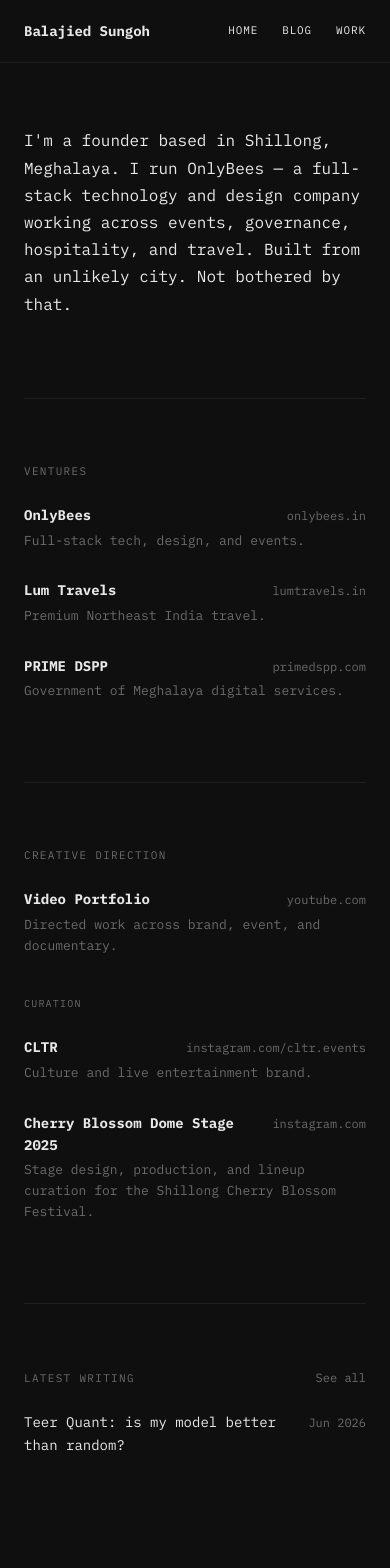
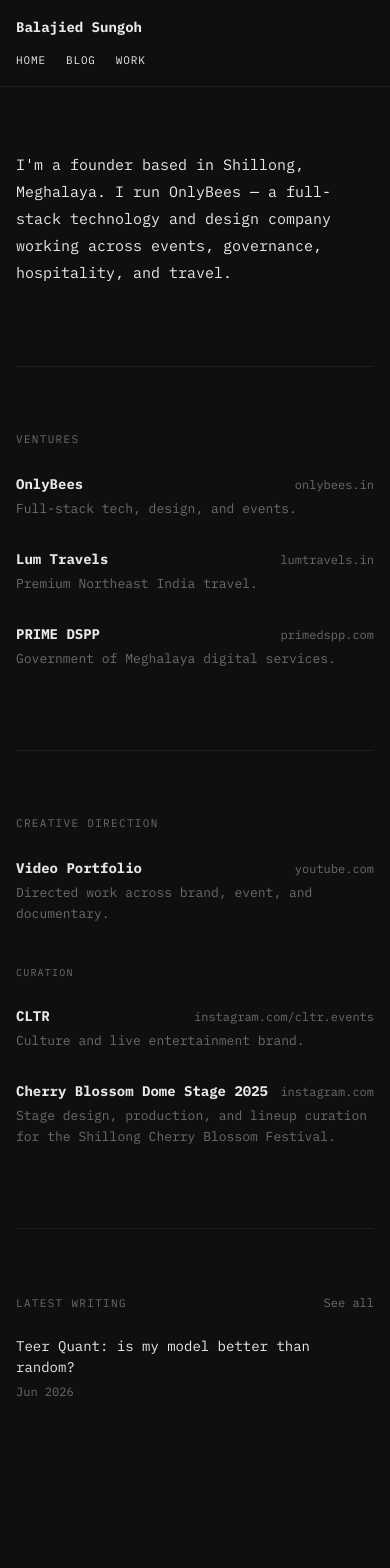
Before and after one commit to balajied29/mysite, a Next.js app: page / in a window 390 px wide. Shown: the top 1568 px of the page. Built offline with nearby package versions, Linux system fonts and the light colour scheme.

Commit message:
Update bio, mobile responsive layout, fix all routes
Remove diary nav, add blog/work pages, responsive nav/table/rows,
update bio copy, real social links.

Co-Authored-By: Claude Sonnet 4.6 <noreply@anthropic.com>

```diff
--- a/app/blog/page.tsx
+++ b/app/blog/page.tsx
@@ -8,7 +8,7 @@ export default function Blog() {
       <section style={{ marginBottom: "64px" }}>
         <h1 style={{ fontSize: "18px", fontWeight: 700, marginBottom: "16px" }}>Blog</h1>
         <p style={{ color: "var(--muted)", fontSize: "14px", lineHeight: "1.7" }}>
-          Writing on building, design, Northeast India,<br />
+          Writing on building, design, Northeast India,
           and things worth thinking about.
         </p>
       </section>
@@ -19,9 +19,9 @@ export default function Blog() {
         <p className="section-label">Archive</p>
         <div style={{ display: "flex", flexDirection: "column", gap: "16px" }}>
           {posts.map((post) => (
-            <div key={post.slug} style={{ display: "flex", justifyContent: "space-between", alignItems: "baseline" }}>
-              <Link href={`/blog/${post.slug}`} style={{ fontSize: "14px" }}>{post.title}</Link>
-              <span style={{ color: "var(--muted)", fontSize: "12px", whiteSpace: "nowrap", marginLeft: "16px" }}>{post.date}</span>
+            <div key={post.slug} className="content-row">
+              <Link href={`/blog/${post.slug}`} className="content-row-title">{post.title}</Link>
+              <span className="content-row-meta">{post.date}</span>
             </div>
           ))}
         </div>
--- a/app/globals.css
+++ b/app/globals.css
@@ -70,3 +70,120 @@ hr {
   color: var(--muted);
   margin-bottom: 24px;
 }
+
+/* Navigation */
+.nav-inner {
+  display: flex;
+  justify-content: space-between;
+  align-items: center;
+  padding-top: 20px;
+  padding-bottom: 20px;
+}
+
+.nav-links {
+  display: flex;
+  gap: 24px;
+  font-size: 11px;
+  text-transform: uppercase;
+  letter-spacing: 0.08em;
+}
+
+/* Content rows — title left, meta right */
+.content-row {
+  display: flex;
+  justify-content: space-between;
+  align-items: flex-start;
+  gap: 16px;
+}
+
+.content-row-title {
+  font-size: 14px;
+  flex: 1;
+  min-width: 0;
+  line-height: 1.5;
+}
+
+.content-row-meta {
+  color: var(--muted);
+  font-size: 12px;
+  white-space: nowrap;
+  flex-shrink: 0;
+  padding-top: 1px;
+}
+
+/* Version table in blog post */
+.version-table-header,
+.version-table-row {
+  display: grid;
+  grid-template-columns: 80px 70px 80px 1fr;
+  gap: 8px 12px;
+  margin-bottom: 10px;
+}
+
+.version-table-header {
+  margin-bottom: 8px;
+}
+
+/* Venture row — name left, url right */
+.venture-row-top {
+  display: flex;
+  justify-content: space-between;
+  align-items: baseline;
+  gap: 12px;
+}
+
+.venture-row-url {
+  color: var(--muted);
+  font-size: 12px;
+  white-space: nowrap;
+  flex-shrink: 0;
+}
+
+/* Section header with label + action link */
+.section-header {
+  display: flex;
+  justify-content: space-between;
+  align-items: baseline;
+  margin-bottom: 24px;
+}
+
+/* ── Mobile ─────────────────────────────────────────── */
+@media (max-width: 430px) {
+  :root {
+    --padding-x: 16px;
+  }
+
+  .nav-inner {
+    flex-direction: column;
+    align-items: flex-start;
+    gap: 14px;
+    padding-top: 16px;
+    padding-bottom: 16px;
+  }
+
+  .nav-links {
+    gap: 20px;
+  }
+
+  /* On very small screens, stack title above date */
+  .content-row {
+    flex-direction: column;
+    gap: 4px;
+  }
+
+  .content-row-meta {
+    padding-top: 0;
+  }
+
+  /* Table: collapse to 2 columns (version+verdict, sharpe+hitrate) */
+  .version-table-header {
+    display: none;
+  }
+
+  .version-table-row {
+    grid-template-columns: 1fr 1fr;
+    padding-bottom: 12px;
+    border-bottom: 1px solid var(--divider);
+    margin-bottom: 12px;
+  }
+}
--- a/app/layout.tsx
+++ b/app/layout.tsx
@@ -16,15 +16,17 @@ export const metadata: Metadata = {
 
 function Nav() {
   return (
-    <nav style={{ borderBottom: "1px solid var(--divider)", marginBottom: "0" }}>
-      <div className="container" style={{ display: "flex", justifyContent: "space-between", alignItems: "center", paddingTop: "20px", paddingBottom: "20px" }}>
+    <nav style={{ borderBottom: "1px solid var(--divider)" }}>
+      <div className="container">
+        <div className="nav-inner">
           <Link href="/" style={{ fontWeight: 700, fontSize: "14px" }}>
             Balajied Sungoh
           </Link>
-        <div style={{ display: "flex", gap: "24px", fontSize: "11px", textTransform: "uppercase", letterSpacing: "0.08em" }}>
+          <div className="nav-links">
             <Link href="/">Home</Link>
             <Link href="/blog">Blog</Link>
             <Link href="/work">Work</Link>
+          </div>
         </div>
       </div>
     </nav>
@@ -34,8 +36,8 @@ function Nav() {
 function Footer() {
   return (
     <footer style={{ borderTop: "1px solid var(--divider)", marginTop: "96px" }}>
-      <div className="container" style={{ display: "flex", justifyContent: "space-between", alignItems: "center", paddingTop: "20px", paddingBottom: "32px", fontSize: "12px" }}>
-        <div style={{ display: "flex", gap: "20px" }}>
+      <div className="container" style={{ display: "flex", justifyContent: "space-between", alignItems: "center", paddingTop: "20px", paddingBottom: "32px", fontSize: "12px", flexWrap: "wrap", gap: "12px" }}>
+        <div style={{ display: "flex", gap: "20px", flexWrap: "wrap" }}>
           <a href="https://github.com/balajied29" target="_blank" rel="noopener noreferrer">GitHub</a>
           <a href="https://x.com/itsbalajied" target="_blank" rel="noopener noreferrer">X</a>
           <a href="#">LinkedIn</a>
--- a/app/page.tsx
+++ b/app/page.tsx
@@ -34,17 +34,15 @@ const curation = [
 function VentureRow({ name, url, href, description }: { name: string; url: string | null; href: string | null; description: string }) {
   return (
     <div>
-      <div style={{ display: "flex", justifyContent: "space-between", alignItems: "baseline" }}>
+      <div className="venture-row-top">
         <span style={{ fontWeight: 700 }}>{name}</span>
         {href ? (
-          <a href={href} target="_blank" rel="noopener noreferrer" style={{ color: "var(--muted)", fontSize: "12px" }}>
-            {url}
-          </a>
+          <a href={href} target="_blank" rel="noopener noreferrer" className="venture-row-url">{url}</a>
         ) : (
-          <span style={{ color: "var(--muted)", fontSize: "12px" }}>—</span>
+          <span className="venture-row-url">—</span>
         )}
       </div>
-      <p style={{ color: "var(--muted)", fontSize: "13px", marginTop: "4px" }}>{description}</p>
+      <p style={{ color: "var(--muted)", fontSize: "13px", marginTop: "4px", lineHeight: "1.6" }}>{description}</p>
     </div>
   );
 }
@@ -55,8 +53,8 @@ export default function Home() {
 
       {/* Hero */}
       <section style={{ marginBottom: "80px" }}>
-        <p style={{ fontSize: "16px", lineHeight: "1.7", whiteSpace: "pre-line" }}>
-          {`I'm a founder based in Shillong, Meghalaya. I run OnlyBees — a full-stack technology and design company working across events, governance, hospitality, and travel. Built from an unlikely city. Not bothered by that.`}
+        <p style={{ fontSize: "15px", lineHeight: "1.8" }}>
+          I&apos;m a founder based in Shillong, Meghalaya. I run OnlyBees — a full-stack technology and design company working across events, governance, hospitality, and travel.
         </p>
       </section>
 
@@ -90,22 +88,21 @@ export default function Home() {
       <hr />
 
       {/* Latest Writing */}
-      <section style={{ marginTop: "64px", marginBottom: "80px" }}>
-        <div style={{ display: "flex", justifyContent: "space-between", alignItems: "baseline", marginBottom: "24px" }}>
+      <section style={{ marginTop: "64px", marginBottom: "16px" }}>
+        <div className="section-header">
           <p className="section-label" style={{ marginBottom: 0 }}>Latest Writing</p>
           <Link href="/blog" style={{ fontSize: "12px", color: "var(--muted)" }}>See all</Link>
         </div>
         <div style={{ display: "flex", flexDirection: "column", gap: "16px" }}>
           {posts.map((post) => (
-            <div key={post.slug} style={{ display: "flex", justifyContent: "space-between", alignItems: "baseline" }}>
-              <Link href={`/blog/${post.slug}`} style={{ fontSize: "14px" }}>{post.title}</Link>
-              <span style={{ color: "var(--muted)", fontSize: "12px", whiteSpace: "nowrap", marginLeft: "16px" }}>{post.date}</span>
+            <div key={post.slug} className="content-row">
+              <Link href={`/blog/${post.slug}`} className="content-row-title">{post.title}</Link>
+              <span className="content-row-meta">{post.date}</span>
             </div>
           ))}
         </div>
       </section>
 
-
     </div>
   );
 }
```
Also changed, not shown: app/blog/[slug]/page.tsx (+11 -11 lines). Lines whose indentation alone changed are shown as unchanged.
